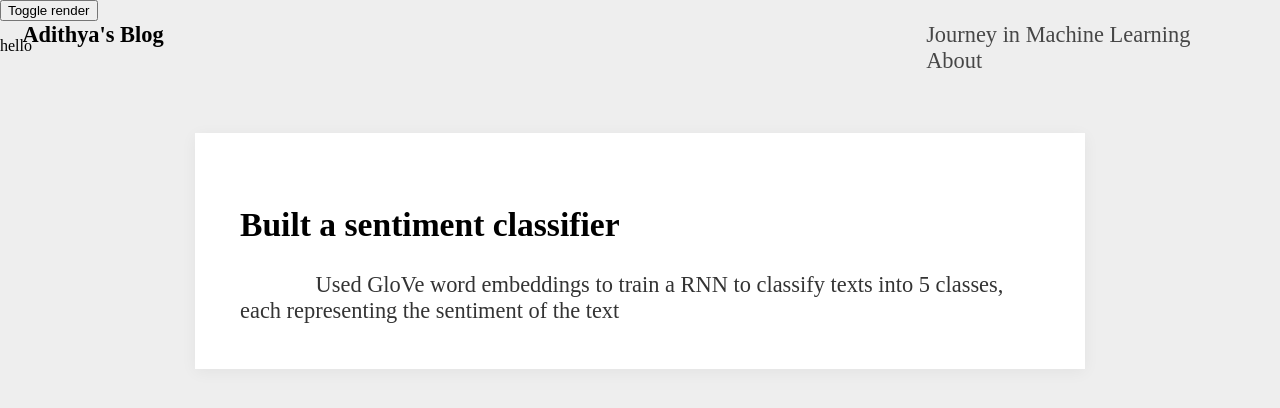
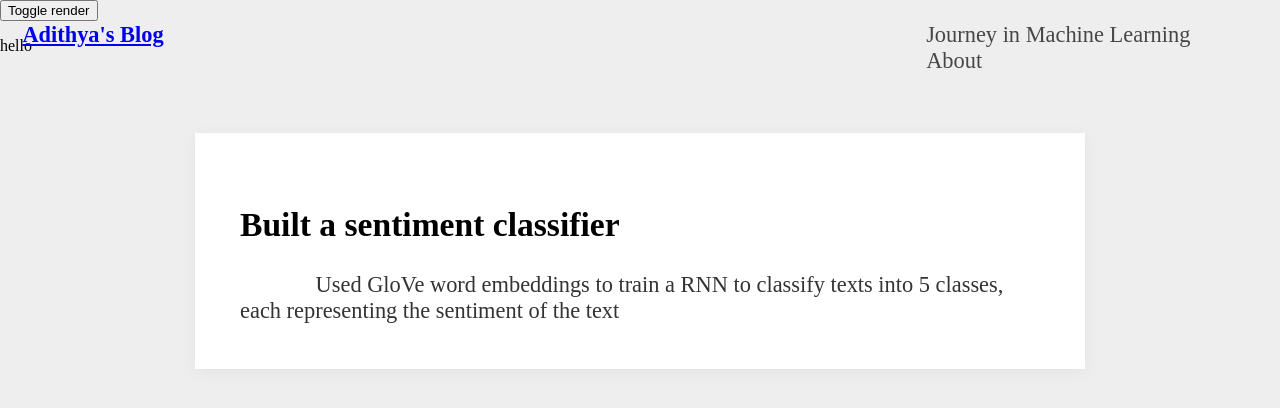
Before and after one commit to Adithya-HJ/Adithya-HJ.github.io, a plain HTML site: page index.html in a window 1280 px wide. Shown: the top 408 px of the page. Drawn offline with nearby package versions, Linux system fonts and the light colour scheme; a script that the page names is missing.

```diff
--- a/index.html
+++ b/index.html
@@ -15,7 +15,7 @@
         <section>
               </section>
 	      <header >
-                <h1>Adithya's Blog</h1>
+          <a href="./index.html"><h1>Adithya's Blog</h1></a>
 		<nav class="nav">
 		  <a href="./topics/ml/home.html">Journey in Machine Learning</a>
                   <a href=#>About</a>
```
